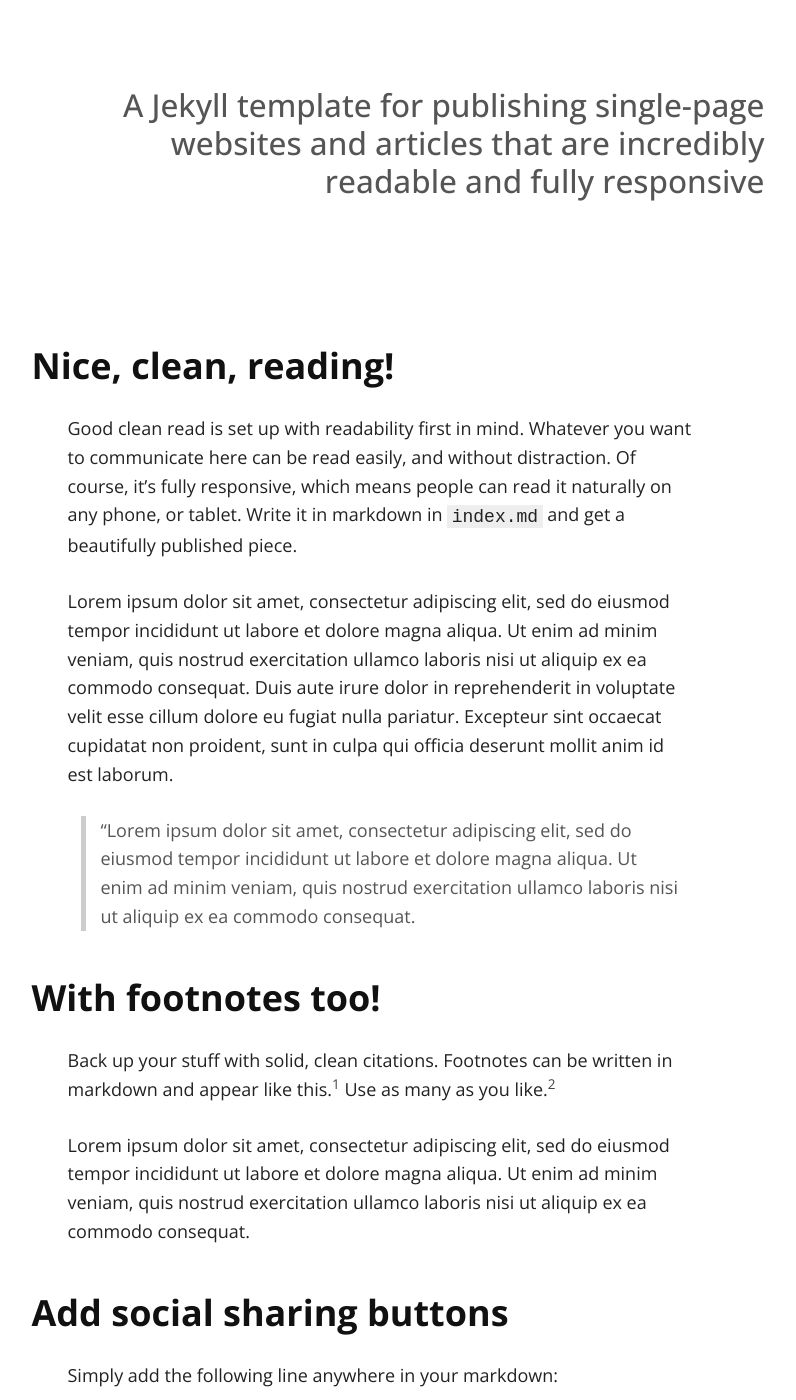
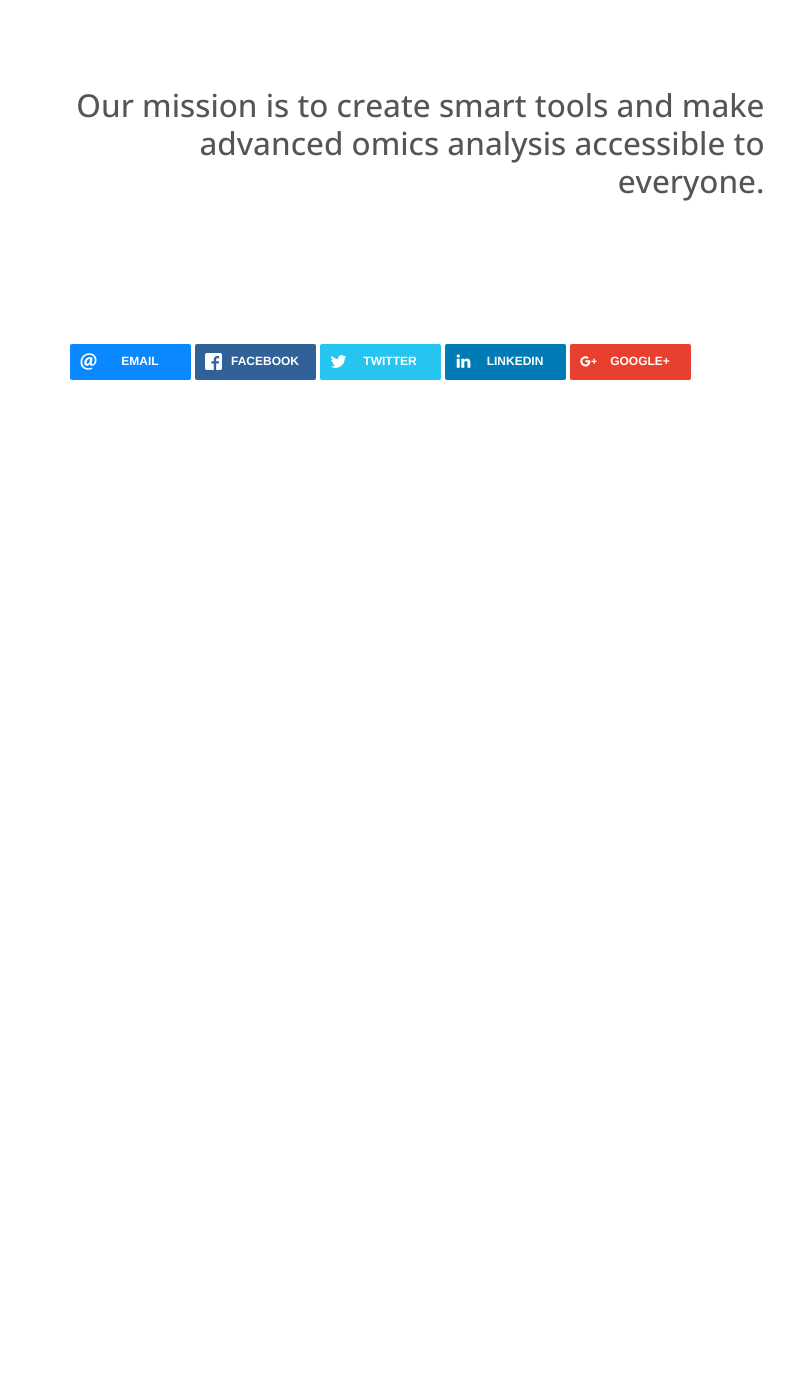
Before and after one commit to bigomics/bigomics.github.io, a Jekyll site: the page built from index.md, in a window 1280 px wide and 1400 px high, scrolled down 270 px. Shown: the whole window, without its empty margins (260-1056 px from the left). Built offline with Jekyll 4.4.1, drawn with Linux system fonts in a browser that asks for light colours; nearby versions of some CDN libraries; our own code applies the rules of GitHub Pages for plain Markdown files; after the commit the page ends 900 px from its top, so only the background shows below that; some of the changed text lies outside the part shown.

Commit message:
shorten front page

```diff
--- /dev/null
+++ b/Gemfile
@@ -0,0 +1,2 @@
+source 'https://rubygems.org'
+gem 'github-pages', group: :jekyll_plugins
--- a/index.md
+++ b/index.md
@@ -2,67 +2,6 @@
 layout: default
 ---
 
-## A Jekyll template for publishing single-page websites and articles that are incredibly readable and fully responsive
-
-### Nice, clean, reading!
-
-Good clean read is set up with readability first in mind. Whatever you want to communicate here can be read easily, and without distraction. Of course, it's fully responsive, which means people can read it naturally on any phone, or tablet. Write it in markdown in <code>index.md</code> and get a beautifully published piece.
-
-Lorem ipsum dolor sit amet, consectetur adipiscing elit, sed do eiusmod tempor incididunt ut labore et dolore magna aliqua. Ut enim ad minim veniam, quis nostrud exercitation ullamco laboris nisi ut aliquip ex ea commodo consequat. Duis aute irure dolor in reprehenderit in voluptate velit esse cillum dolore eu fugiat nulla pariatur. Excepteur sint occaecat cupidatat non proident, sunt in culpa qui officia deserunt mollit anim id est laborum.
-
-> "Lorem ipsum dolor sit amet, consectetur adipiscing elit, sed do eiusmod tempor incididunt ut labore et dolore magna aliqua. Ut enim ad minim veniam, quis nostrud exercitation ullamco laboris nisi ut aliquip ex ea commodo consequat.
-
-### With footnotes too!
-
-Back up your stuff with solid, clean citations. Footnotes can be written in markdown and appear like this.[^1] Use as many as you like.[^2]
-
-Lorem ipsum dolor sit amet, consectetur adipiscing elit, sed do eiusmod tempor incididunt ut labore et dolore magna aliqua. Ut enim ad minim veniam, quis nostrud exercitation ullamco laboris nisi ut aliquip ex ea commodo consequat.
-
-### Add social sharing buttons
-
-Simply add the following line anywhere in your markdown:
-
-<pre><code>{% raw  %}
-{% include sharing.html %}
-{% endraw %}
-</code></pre>
-
-and get a nice responsive sharing ribbon.
+## Our mission is to create smart tools and make advanced omics analysis accessible to everyone.
 
 {% include sharing.html %}
-
-Add this at the bottom, or the top, or between every other paragraph if you're desprate for social validation.
-
-Just remember to customize the buttons to fit your url in the `_includes/sharing.html` file. These buttons are made available and customizable by the good folks at kni-labs. See the documentation at [https://github.com/kni-labs/rrssb](https://github.com/kni-labs/rrssb) for more information.
-
-### Font awesome is also included
-
-<i class="fa fa-quote-left fa-3x fa-pull-left fa-border"></i> Now you can use all the cool icons you want! [Font Awesome](http://fontawesome.io) is indeed awesome. But wait, you don't need this sweetness and you don't want that little bit of load time from the font awesome css? No problem, just disable it in the `config.yml` file, and it won't be loaded.
-
-<ul class="fa-ul">
-  <li><i class="fa-li fa fa-check-square"></i>you can make lists...</li>
-  <li><i class="fa-li fa fa-check-square-o"></i>with cool icons like this,</li>
-  <li><i class="fa-li fa fa-spinner fa-spin"></i>even ones that move!</li>
-</ul>
-
-If you need them, you can stick any of the [605 icons](http://fontawesome.io/icons/) anywhere, with any size you like. ([See documentation](http://fontawesome.io/examples/))
-
-<i class="fa fa-building"></i>&nbsp;&nbsp;<i class="fa fa-bus fa-lg"></i>&nbsp;&nbsp;<i class="fa fa-cube fa-2x"></i>&nbsp;&nbsp;<i class="fa fa-paper-plane fa-3x"></i>&nbsp;&nbsp;<i class="fa fa-camera-retro fa-4x">
-
-### Add images to make your point
-
-Images play nicely with this template as well. Add diagrams or charts to make your point, and the template will fit them in appropriately.
-
-<img src="images/hello.svg" alt="sample image">
-
-Lorem ipsum dolor sit amet, consectetur adipiscing elit, sed do eiusmod tempor incididunt ut labore et dolore magna aliqua. Ut enim ad minim veniam, quis nostrud exercitation ullamco laboris nisi ut aliquip ex ea commodo consequat. Duis aute irure dolor in reprehenderit in voluptate velit esse cillum dolore eu fugiat nulla pariatur. Excepteur sint occaecat cupidatat non proident, sunt in culpa qui officia deserunt mollit anim id est laborum.
-
-Thanks to [Shu Uesengi](https://github.com/chibicode) for inspiring and providing the base for this template with his excellent work, [solo](https://github.com/chibicode).
-
-<hr>
-
-##### Footnotes:
-
-[^1]: This is a footnote. Click to return.
-
-[^2]: Here is another.
```
Also changed, not shown: 2 other files.
